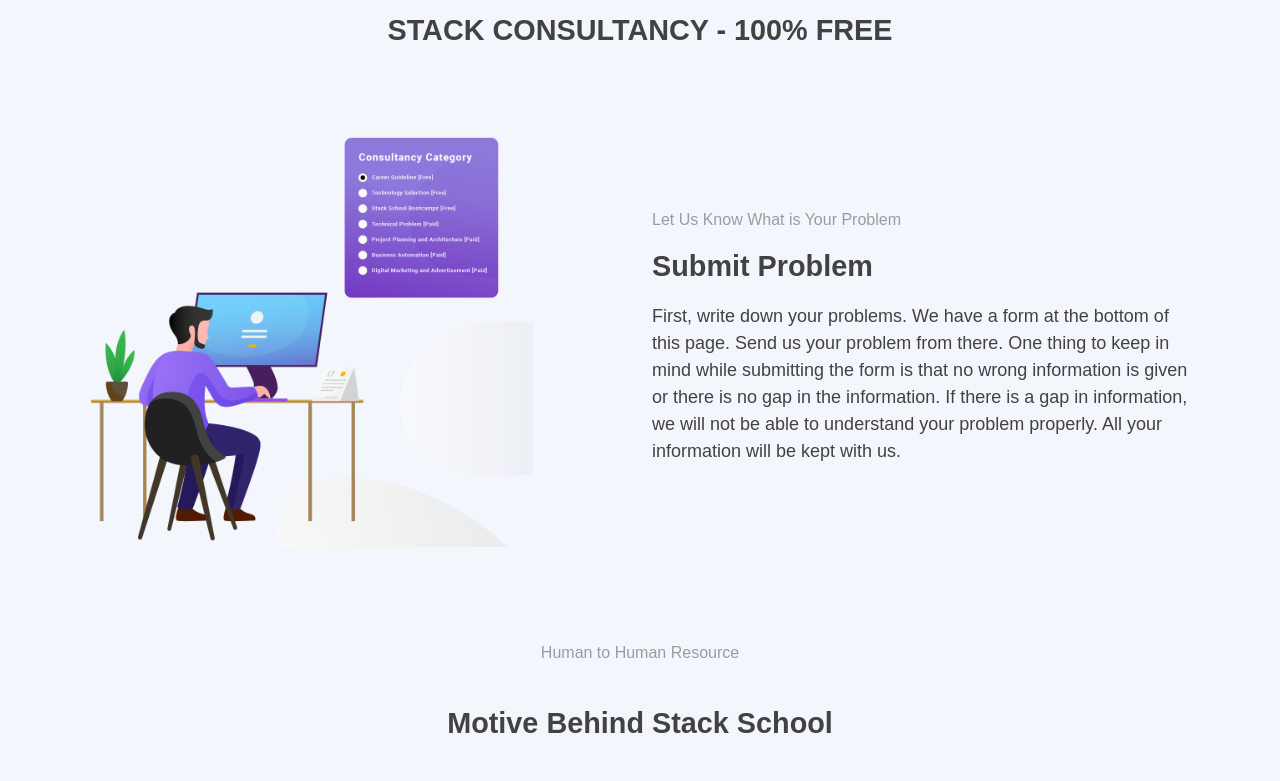
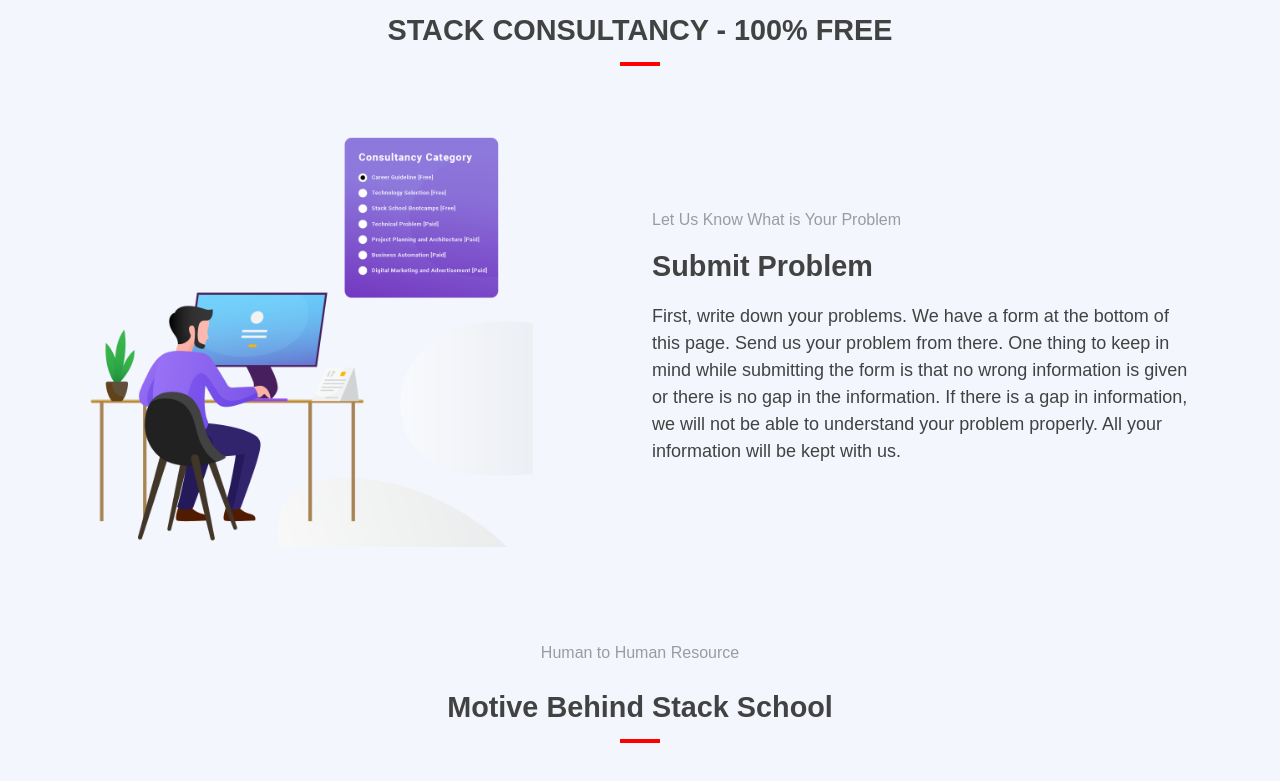
Before and after one commit to JahidHasanSarker/Ed-Tech, a React (Create React App) app: page / in a window 1280 px wide. Shown: the part 2000-2781 px from the top of the page. Built offline with nearby package versions, Linux system fonts and the light colour scheme; no server answers.

Commit message:
using after selector

```diff
--- a/src/Component/Consultancy/Consultancy.css
+++ b/src/Component/Consultancy/Consultancy.css
@@ -17,6 +17,37 @@
     font-size: 1.8rem;
 
 }
+
+
+
+.consult{
+  position: relative;
+
+}
+
+.consult::before{
+  content:" ";
+  display: block;
+  height: 4px;
+  width: 40px;
+  position: absolute;
+  transform: translatex(-50%);
+  top: 140%;
+  left: 50%;
+  background: red;
+
+}
+
+/* .consult::before{
+  display: inline-block;
+    position: absolute;
+    left: -1rem;
+    width: 4px;
+    height: 90%;
+    background-color: #417505;
+    content: "";
+
+} */
 
 .consult-img img{
   width: 100%;
--- a/src/Component/Consultancy/Consultancy.js
+++ b/src/Component/Consultancy/Consultancy.js
@@ -13,7 +13,7 @@ const Team = () => {
 
                    <div className='text-center sub-heading'>
                         <h5>Your Confusion Stack Solution</h5>
-                        <h2>STACK CONSULTANCY - 100% FREE</h2>
+                        <h2 className='consult'>STACK CONSULTANCY - 100% FREE</h2>
                    </div>
 
                     <div className='my-5'>
--- a/src/Component/Motivate/Motivate.js
+++ b/src/Component/Motivate/Motivate.js
@@ -13,8 +13,8 @@ const AllReviews = () => {
                         <div>
                         <div className="row">
                             <div className="col-md-12 motive-text">
-                                <h6 className="text-center pb-4">Human to Human Resource</h6>
-                                <h2 className="text-center">Motive Behind Stack School </h2>
+                                <h6 className="text-center pb-2">Human to Human Resource</h6>
+                                <h2 className="text-center consult">Motive Behind Stack School </h2>
                             </div>
 
 
--- a/src/Component/OrderPlaced/OrderPlaced.css
+++ b/src/Component/OrderPlaced/OrderPlaced.css
@@ -25,7 +25,7 @@
 }
 .submit-btn{
     background-color:  white;
-    color: #dcc397;
+    color: #fa3c4c;
     font-weight: 700;
     width: 100px !important;
     border: 1px solid white;
@@ -33,7 +33,7 @@
 }
 
 .submit-btn:hover{
-    background-color: #dcc397;
+    background-color: #fa3c4c;
     color: #ffffff;
 
 }
--- a/src/Component/ServiceHome/ServiceHome.js
+++ b/src/Component/ServiceHome/ServiceHome.js
@@ -14,7 +14,7 @@ const ServiceHome = () => {
     return (
         <div id='services'>
             <div id="cards_landscape_wrap-2">
-            <h2 className="pt-5 fw-bold">Our Services</h2>
+            <h2 className="pt-5 consult fw-bold">Our Services</h2>
 
             <div className="container">
                 <div className="row">
```
Also changed, not shown: 1 other file (tests, documents, lock files or other folders).
